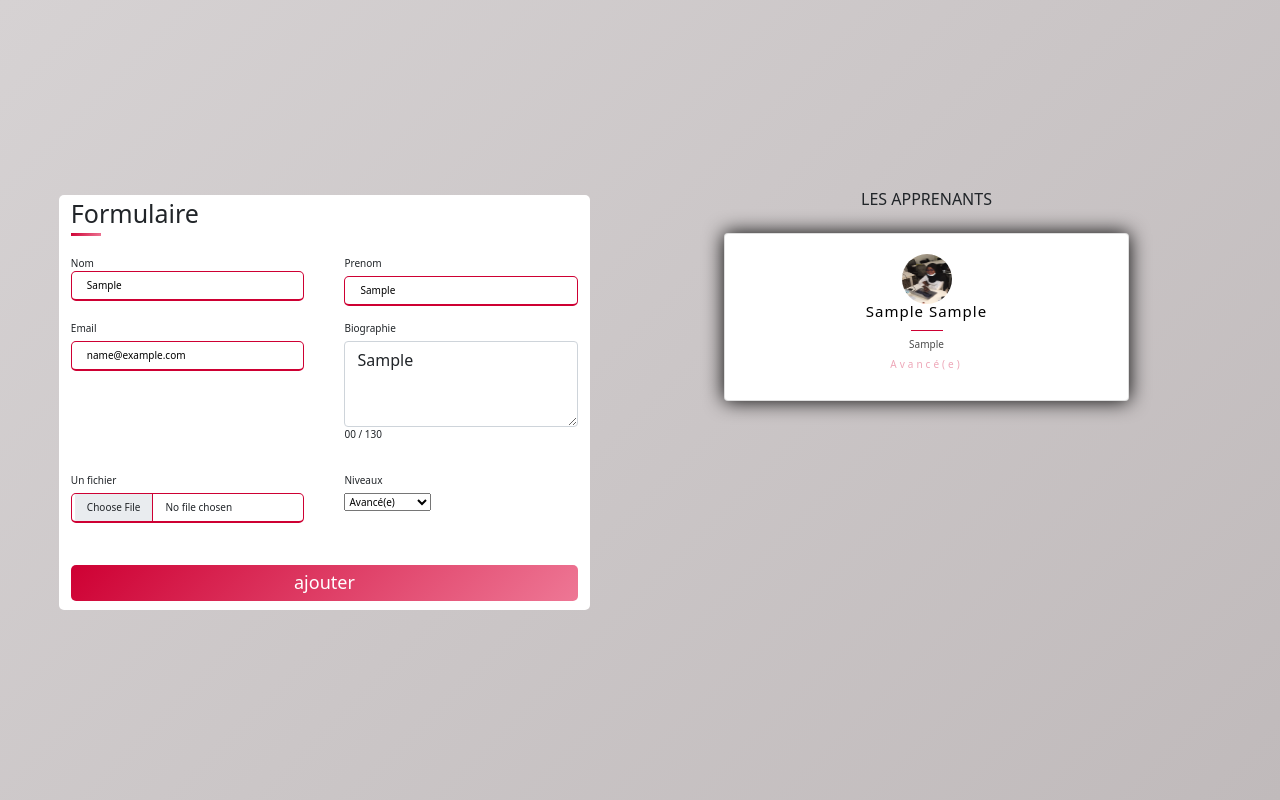
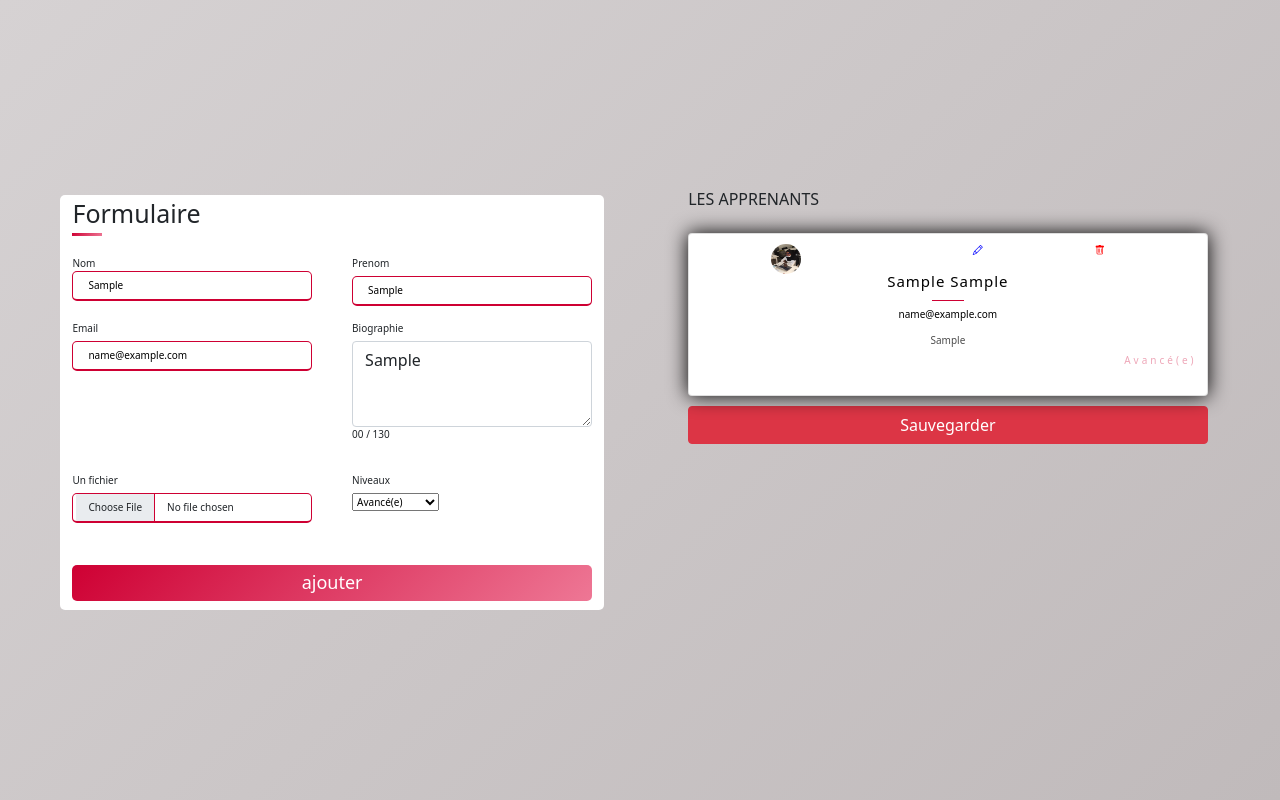
Before and after one commit to Seynabou12/schoolApplication, a website built with webpack: page formulaire.html in a window 1280 px wide. Both pictures are taken after typing "Sample", "Sample", "name@example.com", "Sample" into the empty fields and a click on the input "ajouter". Built offline with nearby package versions, Linux system fonts and the light colour scheme.

Commit message:
suppression de carte en local

```diff
--- a/formulaire.html
+++ b/formulaire.html
@@ -5,6 +5,7 @@
     <meta charset="UTF-8">
     <meta http-equiv="X-UA-Compatible" content="IE=edge">
     <meta name="viewport" content="width=device-width, initial-scale=1.0">
+    <link rel="stylesheet" href="https://cdn.jsdelivr.net/npm/bootstrap-icons@1.7.2/font/bootstrap-icons.css">
     <link href="https://cdn.jsdelivr.net/npm/bootstrap@5.1.3/dist/css/bootstrap.min.css" rel="stylesheet"
         integrity="sha384-1BmE4kWBq78iYhFldvKuhfTAU6auU8tT94WrHftjDbrCEXSU1oBoqyl2QvZ6jIW3" crossorigin="anonymous">
     <link rel="stylesheet" href="style/style.css">
@@ -58,6 +59,9 @@
         </div>
         <div class="col-5 d-flex flex-column carte ">
             <h6>LES APPRENANTS</h6>
+            <div class="save"></div>
+            <br>
+            <button type="submit" class="btn btn-danger" id="sauvegarde">Sauvegarder</button>
         </div>
     </div>
     <!-- JavaScript Bundle with Popper -->
--- a/script.js
+++ b/script.js
@@ -1,7 +1,8 @@
-// const API_KEY = "eyJhbGciOiJIUzI1NiIsInR5cCI6IkpXVCJ9.eyJyb2xlIjoiYW5vbiIsImlhdCI6MTYzOTU4OTY2NiwiZXhwIjoxOTU1MTY1NjY2fQ.61uxHqbNW70gKjOYqYVZ_xrG7sZlocp8vy37SSf2KHM"
-// const API_URL = "https://begawfkjokyyfiqpcwzp.supabase.co/rest/v1/Apprenant",
+const API_KEY = "eyJhbGciOiJIUzI1NiIsInR5cCI6IkpXVCJ9.eyJyb2xlIjoiYW5vbiIsImlhdCI6MTYzOTU4OTY2NiwiZXhwIjoxOTU1MTY1NjY2fQ.61uxHqbNW70gKjOYqYVZ_xrG7sZlocp8vy37SSf2KHM"
+const API_URL = "https://begawfkjokyyfiqpcwzp.supabase.co/rest/v1/Apprenant";
 
 //Récuperer les éléments du DOM
+const listApprenant = []
 const positionElement = document.getElementById("formulaire")
 const inputNom = document.querySelector("#nom")
 const inputPrenom = document.querySelector("#prenom")
@@ -9,43 +10,114 @@ const inputEmail = document.querySelector("#email")
 const inputNiveau = document.querySelector("#niveau")
 const inputBiographie = document.querySelector("#biographie")
 const carteContainer = document.querySelector(".carte")
+const sauvegarde = document.querySelector(".save")
+const enregistrer = document.querySelector("#sauvegarde")
+
 
 // RECUPERATION DES INFORMAIONS DU FORMULAIRE
 positionElement.addEventListener("submit", (event) => {
     event.preventDefault()
-    if (inputNom.value.trim() == "") {
+    if (inputNom.value.trim() == "" ) {
       const error = document.getElementById("error")
       error.innerHTML = "Tous les champs sont requis"
       error.style.color = "red"
-
     }
-    // Récupération des informations saisies
+  // Récupération des informations saisies
     const nomSaisi = inputNom.value
     const prenomSaisi = inputPrenom.value
     const emailSaisi = inputEmail.value
     const biographieSaisi = inputBiographie.value
     const niveauSaisi = inputNiveau.value
-    console.log(nomSaisi, prenomSaisi, emailSaisi, niveauSaisi, biographieSaisi);
     const newApprenant = {
       prenom:prenomSaisi,
       nom:nomSaisi,
+      email:emailSaisi,
       biographie:biographieSaisi,
       niveau:niveauSaisi
     }
     carteApprenant(newApprenant)
+
   })
 
   function carteApprenant (apprenant){
-    carteContainer.insertAdjacentHTML("beforeend", `
-    <div class="card mt-3">
-                <div class="profil">
+    let id = Math.random().toString()
+    sauvegarde.insertAdjacentHTML("beforeend", `
+        <div class="card mt-3" id="${id}">
+                <div class="profil d-flex justify-content-evenly ">
                     <img src="./images/image.jpg" alt="" srcset="">
+                    <div class="edit">
+                    <i class="bi bi-pencil"></i>
+                    </div>
+                    <div class="trash-icon">
+                    <i class="bi bi-trash"></i>
+                    </div>
                 </div>
                 <div class="profil-main">
                 <h6 class="profil-nom">${apprenant.nom} ${apprenant.prenom}</h6>
+                <p class="email">${apprenant.email}</p>
                 <p class="profil-body">${apprenant.biographie}</p>
                 <br>
                 <p class="profil-position">${apprenant.niveau}</p>
                 </div>
-            </div>`)
-  }
+        </div>`)
+
+        //supprimer une carte ajouter
+        let card = document.querySelector(`.card[id="${id}"]`)
+        const supprimer = card.querySelector(".bi-trash")
+
+        //Modification de la carte en local
+        const modifier = document.querySelector(".bi-pencil")
+        supprimer.addEventListener('click', (e) =>{
+          e.target.parentElement.parentElement.parentElement.remove()
+        })
+        modifier.addEventListener('click', (event) => {
+
+        })
+      }
+      // function updateOrDeleteApprenant(){
+      //     const deleteButton = document.querySelectorAll(".bi-trash")
+      //     //console.log(deleteButton);
+      //     const editButton = document.querySelectorAll(".bi-pencil")
+      //     deleteButton.forEach((button) => {
+      //       button.addEventListener('click', () => deleteApprenant(button.id))
+
+      //     })
+      //     editButton.forEach((button) => {
+      //       button.addEventListener('click', () => editApprenant(button.id))
+      //       alert("bonjout tout le monde")
+      //     })
+      // }
+
+
+      // function deleteApprenant(id) {
+      //   listApprenant.forEach((apprenant) => {
+      //     const positionApprenant = listApprenant.indexOf(apprenant)
+      //     apprenant.id === parseInt(id) && listApprenant.splice(positionApprenant, 1)
+      //   })
+      // listApprenant.forEach((apprenant) => {
+      //   if (apprenant.id === parseInt(id)) {
+      //       apprenant.nom = newInput.nom,
+      //       apprenant.prenom = newInput.prenom,
+      //       apprenant.email = newInput.email,
+      //       apprenant.biographie = newInput.biographie,
+      //       apprenant.niveau = newInput.niveau
+      //   }
+      //   carteApprenant()
+      // },
+
+      // modifier.addEventListener("click", (event) => {
+      //   const newInput = {
+      //     nom : document.getElementById(`NomOfApprenant${id}`),
+      //     prenom : document.getElementById(`PrenomOfApprenant${id}`)
+      //   }
+      //   console.log(newInput)
+      //     apprenant.forEach((apprenant) => {
+      //       if (apprenant.id === parseInt(id)) {
+      //         apprenant.nom = newInput.nom
+      //         // apprenant.prenom = newInput.prenom,
+      //         // apprenant.email = newInput.email,
+      //         // apprenant.niveau = newInput.niveau,
+      //         // apprenant.biographie = newInput.biographie
+      //       }
+      //     })
+      // })
--- a/style/style.css
+++ b/style/style.css
@@ -103,7 +103,6 @@ form .button input:hover{
     font-size: 2rem;
     line-height: 1;
     letter-spacing: 1px;
-
 }
 .profil-nom::after{
     content: "";
@@ -115,27 +114,30 @@ form .button input:hover{
 }
 .carte{
     line-height: 1;
-    display: grid;
-    place-items: center;
+    display: flex;
 }
 .card{
     box-shadow: 0 0 20px rgb(0, 0, 0.2);
-    width: 80%;
-    flex-direction: column;
+    width: 100%;
     background-color: rgb(255, 255, 255);
     color: black;
     text-align: center;
-    padding: 2em;
-    height: 40%;
+    padding: 1em;
+}
+.profil{
+    width: 100%;
 }
 .profil img{
-    width: 50px;
-    height: 50px;
+    margin-right: 0;
+    width: 30px;
+    height: 30px;
     border-radius: 50%;
 }
 .profil-position{
     margin: 0;
+    text-align: right;
     letter-spacing: 3px;
+    font-style: "bold";
     color: #ce0033;
     opacity: 0.35;
     margin-bottom: 2em;
@@ -148,3 +150,20 @@ form .button input:hover{
 .profil-main h6{
     font-size: 15px;
 }
+.edit{
+    color: blue;
+    width: 50px;
+    height: 30px;
+    margin-left: 80px;
+}
+.trash-icon{
+    color: red;
+    width: 50px;
+    height: 30px;
+}
+.bi-trash{
+    padding: 1.25rem;
+}
+.bi-pencil{
+    padding: 1.25rem;
+}
```
Also changed, not shown: dist/app.js.
